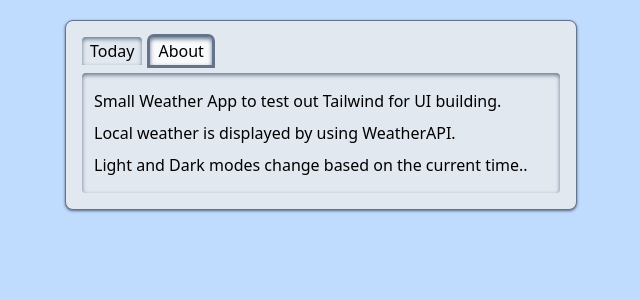
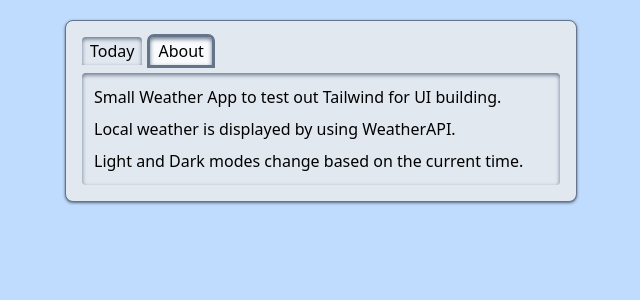
Before and after one commit to SebastianPost96/tailwind-weather-app, an Angular app: page / in a window 1280 px wide. Both pictures are taken after a click on the element "About". Shown: the top 300 px of the page, without its empty margins (319-959 px from the left). Built offline with nearby package versions, Linux system fonts and the light colour scheme; no server answers.

Commit message:
format info

```diff
--- a/src/app/components/feature/about/about.component.html
+++ b/src/app/components/feature/about/about.component.html
@@ -1,7 +1,7 @@
-<div class="leading-8">
+<div class="flex flex-col gap-2">
   <p>Small Weather App to test out Tailwind for UI building.</p>
 
   <p>Local weather is displayed by using WeatherAPI.</p>
 
-  <p>Light and Dark modes change based on the current time..</p>
+  <p>Light and Dark modes change based on the current time.</p>
 </div>
```
